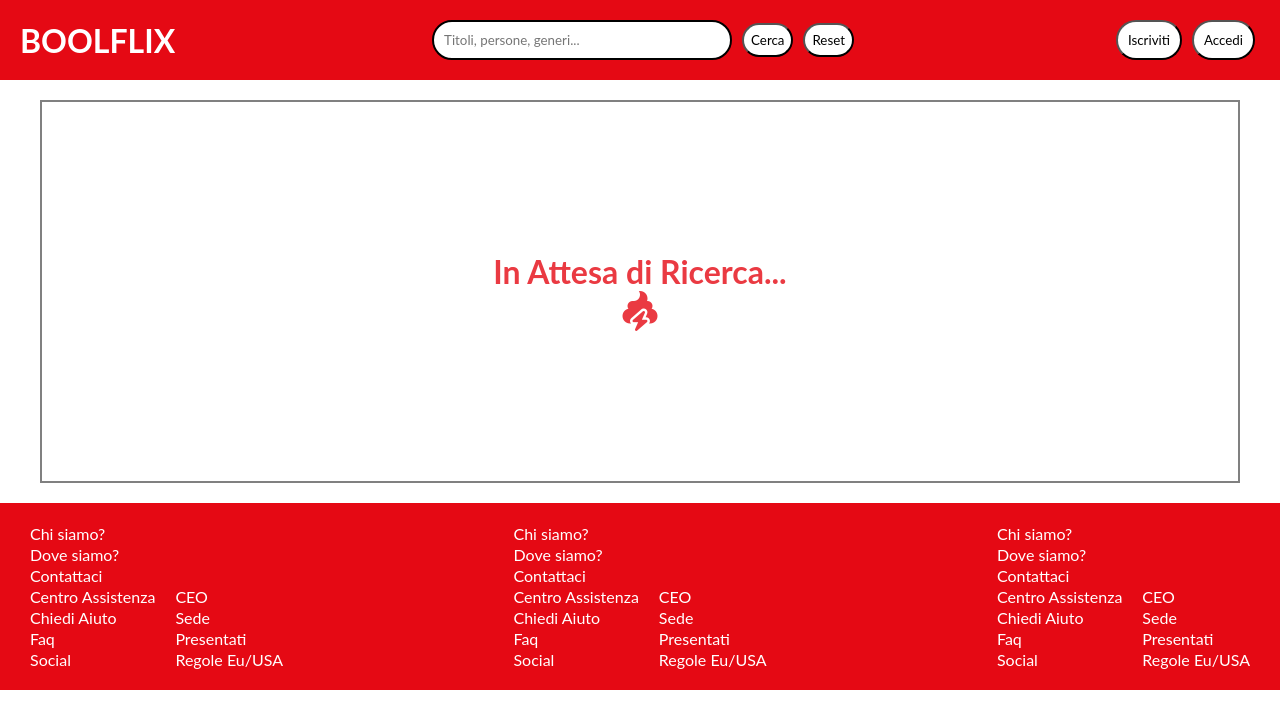
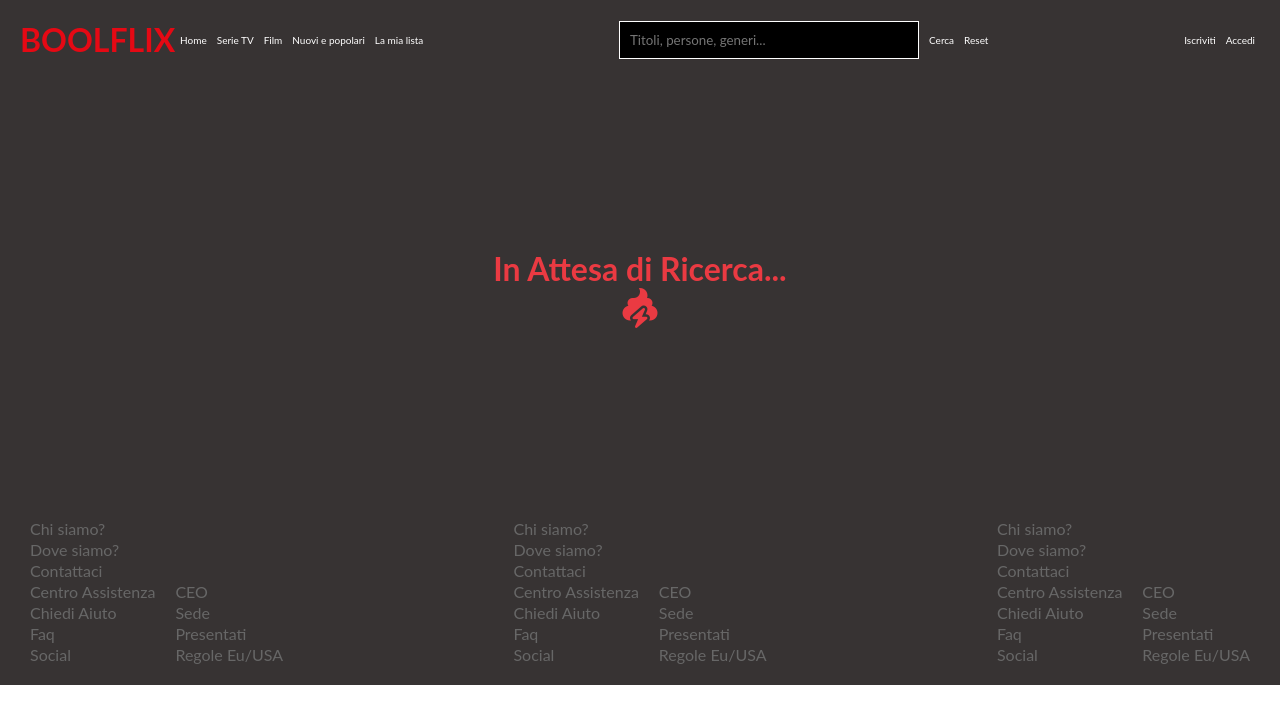
Before and after one commit to jacopo-ferroni/vue-boolflix, a Vue app: page / in a window 1280 px wide. Shown: the top 728 px of the page. Built offline with nearby package versions, Linux system fonts and the light colour scheme.

Commit message:
estetica ok

```diff
--- a/src/App.vue
+++ b/src/App.vue
@@ -51,12 +51,12 @@ export default {
             /* RICERCA FILM */
             if (element.original_language === `en`) {
               /* Mancano i require */
-              element.original_language = require(`@/assets/en.png`);
+              element.original_language = `en`;
               element.flag = true;
             }
             else if (element.original_language === `it`) {
               /* mancano i require */
-              element.original_language = require(`@/assets/it.png`);
+              element.original_language = `it`;
               this.flag = true;
             }
             else {
@@ -88,12 +88,12 @@ export default {
             console.log(element.original_language);
             if (element.original_language === `en`) {
               /* Mancano i require */
-              element.original_language = require(`@/assets/en.png`);
+              element.original_language = `en`;
               element.flag = true;
             }
             else if (element.original_language === `it`) {
               /* mancano i require */
-              element.original_language = require(`@/assets/it.png`);
+              element.original_language = `it`;
               this.flag = true;
             }
             else {
--- a/src/components/Footer.vue
+++ b/src/components/Footer.vue
@@ -137,7 +137,7 @@ export default {
 
 <style scoped lang="scss">
     .footer {
-        background-color: #e50914;
+        background-color: #373333;
         display: flex;
         justify-content: space-between;
         align-items: center;
@@ -148,9 +148,9 @@ export default {
             li {
                 padding: 1px 10px;
                 cursor: pointer;
-                color: white;
+                color: #676767;
                 &:hover {
-                    color: black;
+                    color: #e50914;
                 }
             }
         }
--- a/src/components/Header.vue
+++ b/src/components/Header.vue
@@ -2,18 +2,23 @@
   <div class="header">
       <div class="brand">
           <h1>BOOLFLIX</h1>
+          <a href="#">Home</a>
+          <a href="#">Serie TV</a>
+          <a href="#">Film</a>
+          <a href="#">Nuovi e popolari</a>
+          <a href="#">La mia lista</a>
       </div>
 
       <div class="search">
           <input @keyup.enter="$emit(`filmCercato`, film)" v-model="film" type="text" placeholder="Titoli, persone, generi...">
           <!-- COLLEGAMENTO $EMIT -->
-          <button @click="$emit(`filmCercato`, film)">Cerca</button>
-          <button @click="$emit(`resetFilm`, contatore_reset), delete_space()">Reset</button>
+          <div class="button" @click="$emit(`filmCercato`, film)">Cerca</div>
+          <div class="button" @click="$emit(`resetFilm`, contatore_reset), delete_space()">Reset</div>
       </div>
 
       <div class="logIn">
-          <button>Iscriviti</button>
-          <button>Accedi</button>
+          <div class="button">Iscriviti</div>
+          <div class="button">Accedi</div>
       </div>
   </div>
 </template>
@@ -42,43 +47,52 @@ export default {
 
 <style scoped lang="scss">
     .header {
-        background-color: #e50914;
+        background-color: #373333;
         display: flex;
         align-items: center;
         justify-content: space-between;
         .brand {
-            color: white;
+            color: #e50914;
             padding: 20px;
             cursor: pointer;
+            display: flex;
+            align-items: center;
+            a {
+                text-decoration: none;
+                color: white;
+                font-size: 10px;
+                margin: 0 5px;
+            }
         }
         .logIn {
             padding: 20px;
-            button {
-                padding: 10px;
-                background-color: white;
-                border-radius: 20px;
+            display: flex;
+            .button {
+                color: white;
                 cursor: pointer;
                 margin: 0 5px;
-                &:hover {
-                    background-color: black;
-                    color: white;
-                }
+                font-size: 10px;
             }
         }
         .search {
+            display: flex;
+            align-items: center;
             input {
                 padding: 10px;
                 width: 300px;
-                border-radius: 20px;
-                border: 2px solid black;
+                border: .5px solid white;
+                background-color: black;
             }
-            button {
-                padding: 7px;
-                background-color: white;
+            input[placeholder] {
+                color: white;
+            }
+            .button {
+                color: white;
                 border: 2px solid wjite;
                 border-radius: 20px;
                 margin-left: 10px;
                 cursor: pointer;
+                font-size: 10px;
             }
         }
     }
--- a/src/components/Main.vue
+++ b/src/components/Main.vue
@@ -3,20 +3,25 @@
       <div class="container">
           <div class="content" v-if="contatore > 0">
               <ul v-for="(film, index) in films" :key="`film-${index}`">
-                  <li><img :src="`https://image.tmdb.org/t/p/w92/${film.poster_path}`" alt=""></li>
+                  <li><img :src="`https://image.tmdb.org/t/p/w185/${film.poster_path}`" alt=""></li>
+                  <div class="show">
                     <li><strong>Titolo:</strong> {{film.title}}</li>
                     <li><strong>Titolo originale:</strong> {{film.original_title}}</li>
                     <li v-if="flagResult == false"><strong>Lingua:</strong> {{film.original_language}}</li>
                     <li v-else class="flagStyle"><strong>Lingua:</strong> <img :src="film.original_language" alt=""></li>
                     <li><strong>Voto:</strong> {{film.vote_average}}</li>
+                  </div>
+                  <div class="opacity"></div>
               </ul>
               <ul v-for="(serie, index) in series" :key="`film-${index}`">
-                  <li><img :src="`https://image.tmdb.org/t/p/w92/${serie.poster_path}`" alt=""></li>
+                  <li><img :src="`https://image.tmdb.org/t/p/w185/${serie.poster_path}`" alt=""></li>
+                  <div class="show">
                     <li><strong>Titolo:</strong> {{serie.title}}</li>
                     <li><strong>Titolo originale:</strong> {{serie.original_title}}</li>
                     <li v-if="flagResult == false"><strong>Lingua:</strong> {{serie.original_language}}</li>
                     <li v-else class="flagStyle"><strong>Lingua:</strong> <img :src="serie.original_language" alt=""></li>
                     <li><strong>Voto:</strong> {{serie.vote_average}}</li>
+                  </div>
               </ul>
           </div>
           <!-- CARICAMENTO IN CASO DI MANCATO CONTENUTO -->
@@ -47,12 +52,13 @@ export default {
         align-items: center;
         justify-content: center;
         padding: 20px 0;
+        background-color: #373333;
         .container {
-            border: 2px solid grey;
             width: 1200px;
             display: flex;
             align-items: center;
             justify-content: center;
+            background-color: #373333;
             .loading {
                 display: flex;
                 justify-content: center;
@@ -86,6 +92,43 @@ export default {
                 ul {
                     padding: 30px;
                     list-style: none;
+                    display: flex;
+                    flex-direction: column;
+                    align-items: center;
+                    padding: 0%;
+                    margin: 10px;
+                    position: relative;
+                    border:1px solid white;
+                    &:hover .show {
+                        display: block;
+                    }
+                    &:hover .opacity {
+                        display: block;
+                    }
+                    .show {
+                        display: flex;
+                        position: absolute;
+                        color: white;
+                        flex-direction: column;
+                        align-items: center;
+                        display: none;
+                        left: 50%;
+                        top: 50%;
+                        transform: translate(-50%,-50%);
+                        z-index: 1;
+                        width: 100%;
+                        font-size: 13px;
+                    }
+                .opacity {
+                    width: 100%;
+                    height: 100%;
+                    position: absolute;
+                    top: 0%;
+                    left: 0%;
+                    background-color: black;
+                    opacity: .6;
+                    display: none;
+                }
                 }
             }
         }
```
Lines whose indentation alone changed are shown as unchanged.
